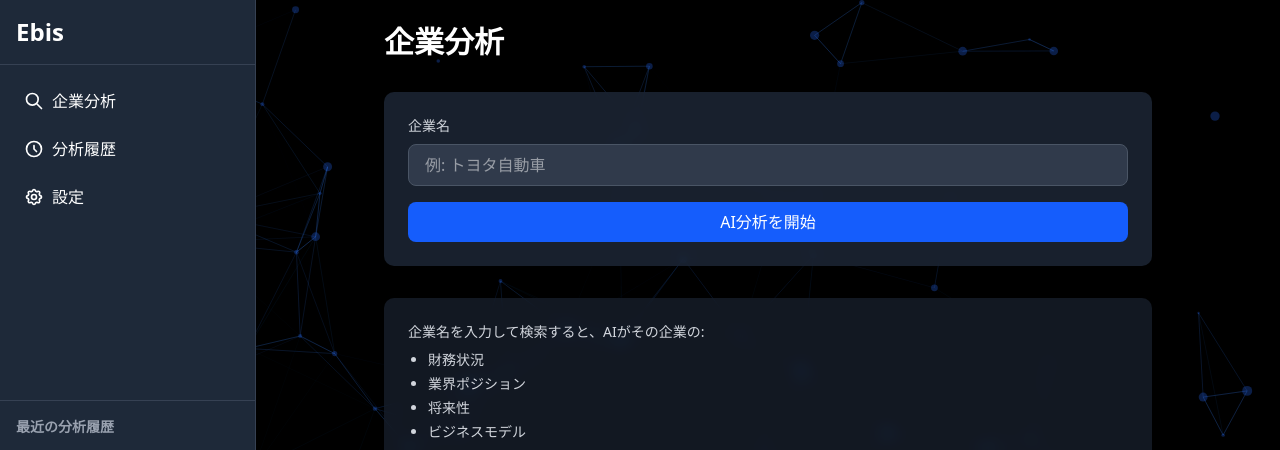
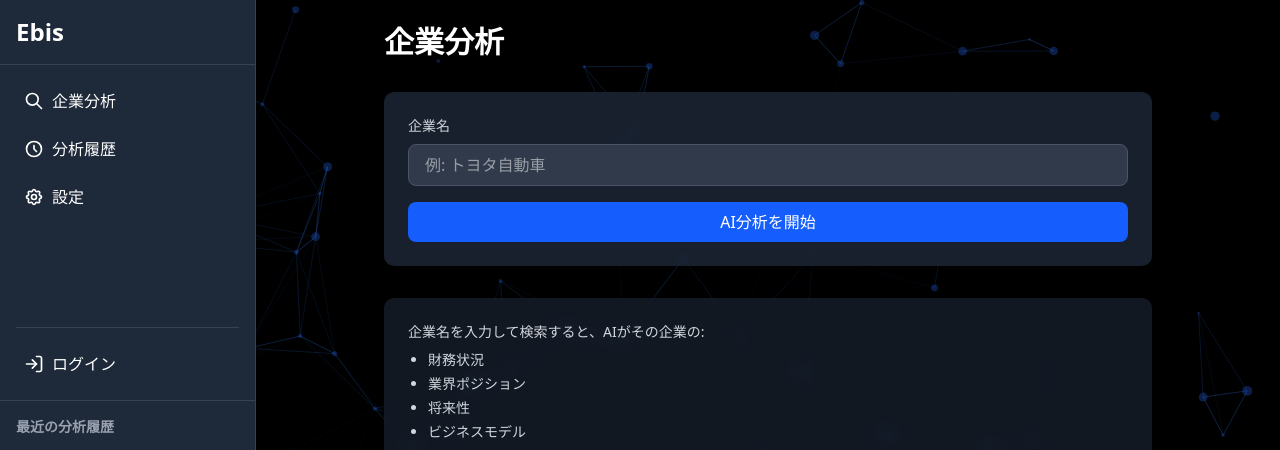
Before and after one commit to hirakei1203/ebis, a Next.js app: page / in a window 1280 px wide. Shown: the top 450 px of the page. Built offline with nearby package versions, Linux system fonts and the light colour scheme.

Commit message:
add/login button

```diff
--- a/src/app/layout.tsx
+++ b/src/app/layout.tsx
@@ -34,7 +34,7 @@ export default function RootLayout({ children }: { children: React.ReactNode })
             </div>
 
             {/* 上部メニュー - 高さの3/4を占める */}
-            <nav className="h-3/4 p-4 overflow-y-auto">
+            <nav className="h-3/4 p-4 flex flex-col">
               <ul className="space-y-2">
                 <li>
                   <Link href="/" className="flex items-center p-2 rounded hover:bg-gray-700">
@@ -62,9 +62,24 @@ export default function RootLayout({ children }: { children: React.ReactNode })
                   </Link>
                 </li>
               </ul>
+
+              {/* 余白を作る */}
+              <div className="flex-grow"></div>
+
+              {/* ログインボタン - ナビゲーションの一番下に配置 */}
+              <div className="mt-4 pt-4 border-t border-gray-700">
+                <Link href="/login" className="flex items-center p-2 rounded hover:bg-gray-700">
+                  <svg className="w-5 h-5 mr-2" viewBox="0 0 24 24" fill="none" xmlns="http://www.w3.org/2000/svg">
+                    <path d="M15 3H19C19.5304 3 20.0391 3.21071 20.4142 3.58579C20.7893 3.96086 21 4.46957 21 5V19C21 19.5304 20.7893 20.0391 20.4142 20.4142C20.0391 20.7893 19.5304 21 19 21H15" stroke="currentColor" strokeWidth="2" strokeLinecap="round" strokeLinejoin="round"/>
+                    <path d="M10 17L15 12L10 7" stroke="currentColor" strokeWidth="2" strokeLinecap="round" strokeLinejoin="round"/>
+                    <path d="M15 12H3" stroke="currentColor" strokeWidth="2" strokeLinecap="round" strokeLinejoin="round"/>
+                  </svg>
+                  ログイン
+                </Link>
+              </div>
             </nav>
 
-            {/* 履歴セクション - 高さの1/4を占める */}
+            {/* 履歴セクション */}
             <div className="h-1/2 border-t border-gray-700 flex flex-col">
               <div className="p-4 border-b border-gray-700 bg-gray-750">
                 <h2 className="text-sm uppercase font-semibold text-gray-400">最近の分析履歴</h2>
```
